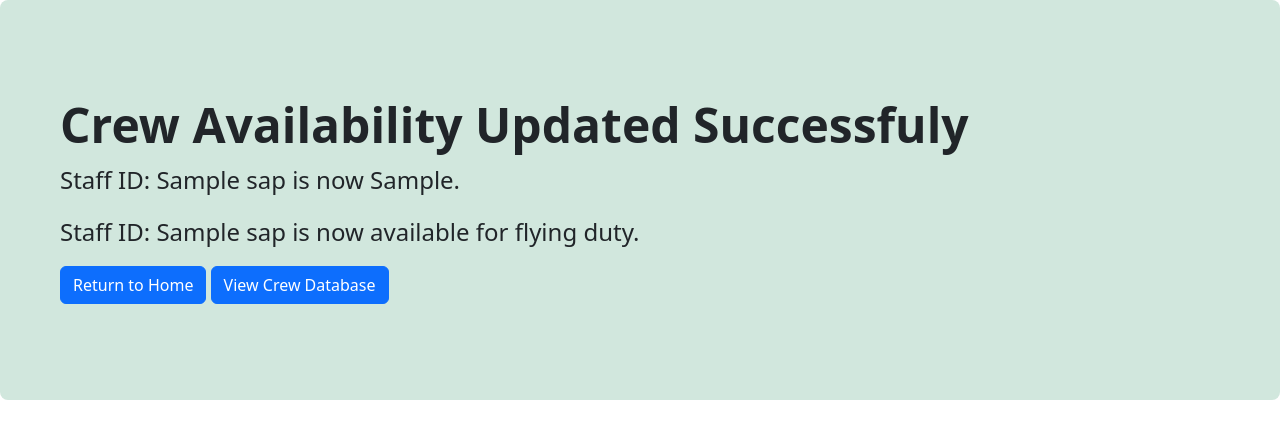
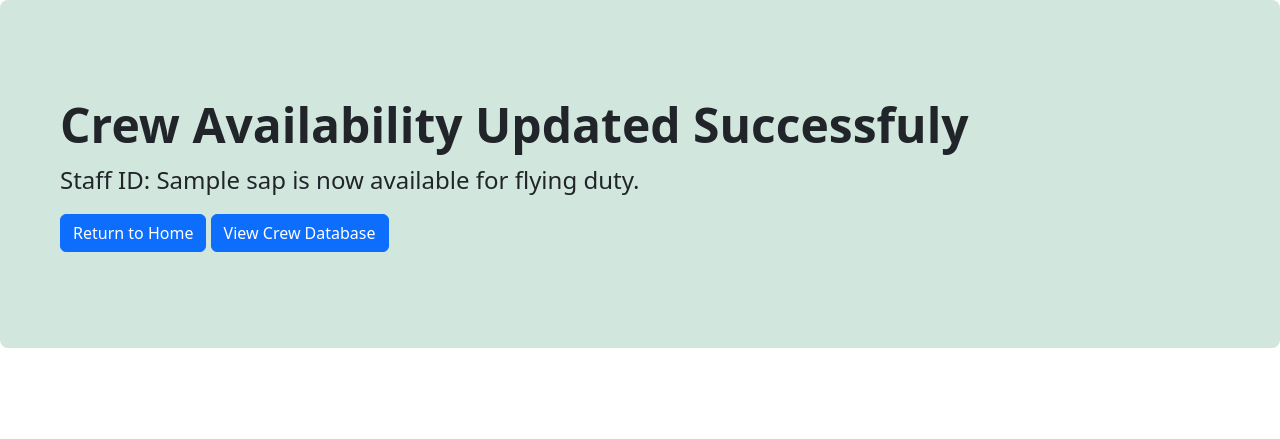
Before and after one commit to kanhasharma07/CrewOps-Pro, a Flask app: template templates/updateAvailSuccess.html in a window 1280 px wide. Shown: the part 56-495 px from the top of the page. Run offline with Flask 3, Linux system fonts and the light colour scheme; the template is opened without the code that fills it: most values are stand-ins (such as "Sample title", 1, 10 or a date in 2020).

Commit message:
Refactor crew availability update message in updateAvailSuccess.html

```diff
--- a/templates/updateAvailSuccess.html
+++ b/templates/updateAvailSuccess.html
@@ -6,7 +6,6 @@
 <div class="p-5 mb-4 bg-success-subtle text-emphasis-success rounded-3">
     <div class="container-fluid py-5">
         <h1 class="display-5 fw-bold">Crew Availability Updated Successfuly</h1>
-        <p class="col-md-8 fs-4">Staff ID: {{sap}} is now {{availBool}}.</p>
         <p class="col-md-8 fs-4">Staff ID: {{sap}} is now {{"on leave" if availBool.upper()=="FALSE" else "available for flying duty"}}.</p>
         <a class="btn btn-primary" href="{{url_for('home_page')}}" role="button">Return to Home</a>
         <a class="btn btn-primary" href="{{url_for('viewCrew')}}" role="button">View Crew Database</a>
```
